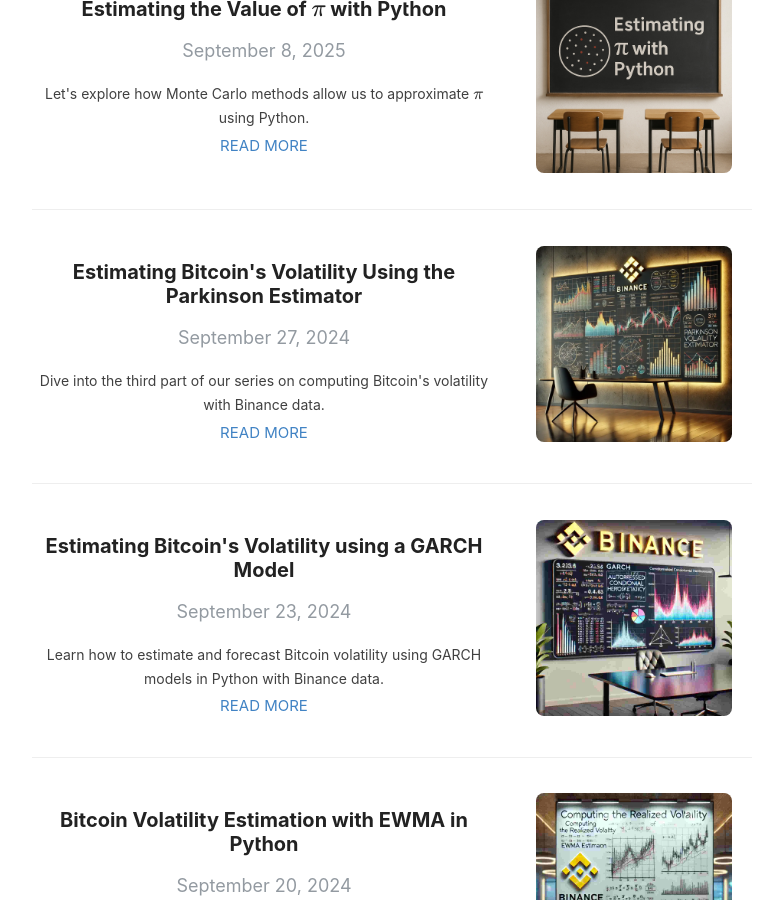
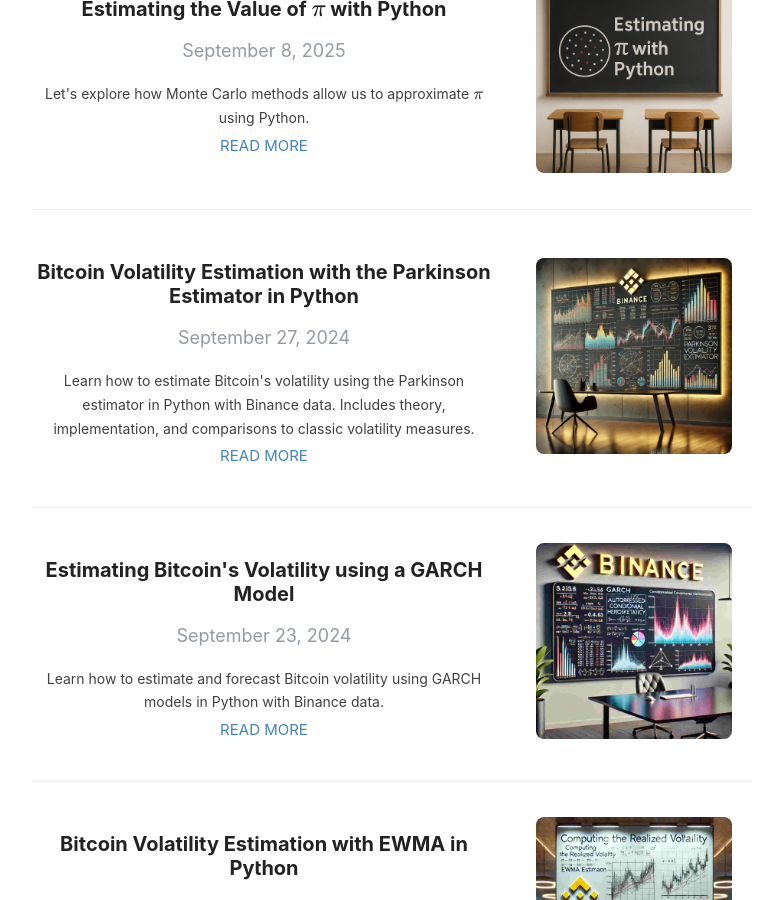
Before and after one commit to Zaltarba/blog, a Jekyll site: the page built from index.html, in a window 1280 px wide and 900 px high, scrolled down 302 px. Shown: the whole window, without its empty margins (248-1031 px from the left). Built offline with Jekyll 4.4.1, drawn with Linux system fonts in a browser that asks for light colours; formulas are drawn with MathJax 3; the list of posts is cut into pages by our own code.

Commit message:
Update 2024-09-27-BitcoinVolatility-3.md

````diff
--- a/_posts/2024-09-27-BitcoinVolatility-3.md
+++ b/_posts/2024-09-27-BitcoinVolatility-3.md
@@ -1,12 +1,13 @@
 ---
 layout: post
-title: Estimating Bitcoin's Volatility Using the Parkinson Estimator
-categories: [Personal Project,Algo Trading]
-excerpt: Dive into the third part of our series on computing Bitcoin's volatility with Binance data.
+title: Bitcoin Volatility Estimation with the Parkinson Estimator in Python
+categories: [Quant Finance, Algo Trading]
+excerpt: Learn how to estimate Bitcoin's volatility using the Parkinson estimator in Python with Binance data. Includes theory, implementation, and comparisons to classic volatility measures.
 image: /thumbnails/BitcoinVolatility3.webp
-hidden: False
-tags: [binance, trading, garch, volatility, parkinson, quant]
+hidden: false
+tags: [bitcoin, crypto, volatility, parkinson estimator, range based, risk management, forecasting, binance, python, quant finance]
 ---
+
 
 ## Table of Contents
 
@@ -17,7 +18,7 @@
 5. [Conclusion](#conclusion)
 6. [References and Further Reading](#references-and-further-reading)
 
-## Introduction
+## Introduction to the Parkinson Estimator for Bitcoin Volatility
 
 In this third installment of our series on Bitcoin volatility, we delve into a new volatility estimator, this time based on High and Low data points. This approach not only leverages high and low price points but also offer more precise volatility estimations.
 
@@ -34,7 +35,7 @@
 
 By the end of this post, you'll gain a deeper understanding of how a volatility estimator can be constructed, making it a valuable guide for quantitative researchers.
 
-## How to create a volatility estimator ?
+## How to Build a Volatility Estimator: Parkinson’s Range-Based Method
 
 What steps should a quant researcher follow when searching for an estimator ?
 
@@ -120,9 +121,9 @@
 
 By the central limit theorem, as the sample size $ n $ increases, the estimator $ \hat{\sigma}^2 $ converges to the true variance $ \sigma^2 $, and its distribution approaches normality. Let's get moving now on a pratical implemention on Bitcoin data.
 
-## Implementation on Bitcoin's Data
+## Implementing the Parkinson Volatility Estimator on Bitcoin Data
 
-### Data Preparation
+### Binance Bitcoin Data Preparation
 
 As we've done in previous articles, we’ll follow a similar data preparation process here. For those needing a refresher, we previously explained how to fetch and store Binance data in an HDF5 file in [this post](https://zaltarba.github.io/blog/DataBaseCreation/). It's this dataset we will exploit here.
 
@@ -142,7 +143,7 @@
 df.set_index('Open_Time', inplace=True)
 ```
 
-### Applying the Classic Volatility Estimator
+### Close-to-Close Volatility Estimator for Bitcoin
 
 To provide a meaningful comparison, we'll calculate the **Close-to-Close volatility estimator** over the same time frame as the Parkinson estimator (1 hour, or 60 data points).
 
@@ -154,7 +155,7 @@
 df['classic_std'] = df['log_returns'].apply(lambda x:x**2).rolling(T).mean()**0.5
 ```
 
-### Applying Parkinson's Estimator
+### Python Implementation of the Parkinson Volatility Estimator
 
 We then implement the **Parkinson Volatility Estimator**, which uses the high-low range of prices to capture intraday volatility more effectively.
 
@@ -169,7 +170,7 @@
 df["parkinson_std"] = df["log_range"].apply(lambda x:parkinson_std(x)).rolling(T).mean()
 ```
 
-### Visualizing the Results
+### Parkinson vs Classic Volatility in Bitcoin
 
 Now that we've computed the Parkinson volatility, let's visually compare it with our classic close to close volatility estimator to better understand how they behave across different time periods.
 
@@ -230,7 +231,7 @@
 
 Let's focus on specific time periods to examine the differences between the two estimators more closely, as visualizing all the data at once would likely result in a cluttered and unclear display.
 
-#### Event 1: Bitcoin's 2020 COVID-19 Crash
+#### Parkinson Volatility During Bitcoin’s 2020 COVID-19 Crash
 
 - **Background:** In March 2020, Bitcoin's price plummeted by over 50% within a week amidst the global financial turmoil caused by the COVID-19 pandemic.
 
@@ -305,7 +306,7 @@
 
 Overall, this period reflects heightened volatility due to the COVID-19 market shock, with significant short-term fluctuations and a high divergence between intraday and closing-price volatility.
 
-#### Event 2: Bitcoin's 2024 All-Time High
+#### Parkinson Volatility During Bitcoin’s 2024 ATH
 
 - **Background:** In 2024, Bitcoin surged to a new all-time high, driven by increasing institutional adoption, macroeconomic instability, and growing recognition of Bitcoin as a hedge against inflation. The price rise was fueled by heightened demand for alternative assets, pushing Bitcoin beyond previous record levels set in 2021.
 
@@ -378,7 +379,7 @@
 
 Overall, this analysis highlights the heightened volatility in both intraday and closing price movements as Bitcoin surged to its 2024 ATH, with Parkinson volatility capturing sharper intraday price changes compared to the classic volatility measure.
 
-## Considerations for Pratical Use
+## Practical Considerations when working on Volatility
 
 A critical decision when implementing a volatility model is selecting the appropriate rolling window length for historical volatility estimation. As Collin Bennett discusses in *Trading Volatility*, this choice is far from trivial and carries important implications for the accuracy of the model. Specifically, the number of data points used in the rolling window directly impacts the variance of the estimator: a longer window reduces variance but assumes that the underlying market conditions, particularly volatility, remain constant over a longer period.
 
````
